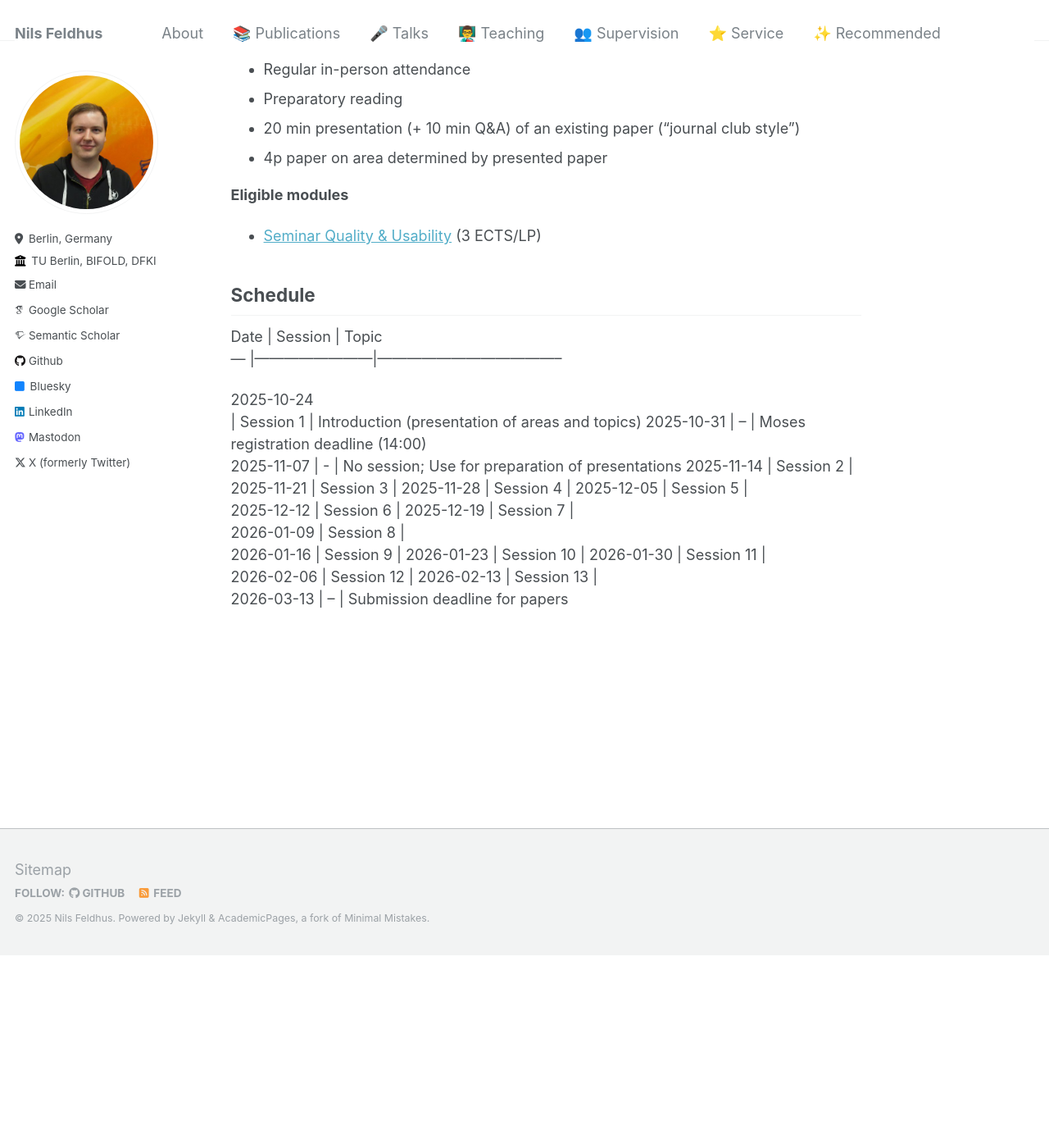
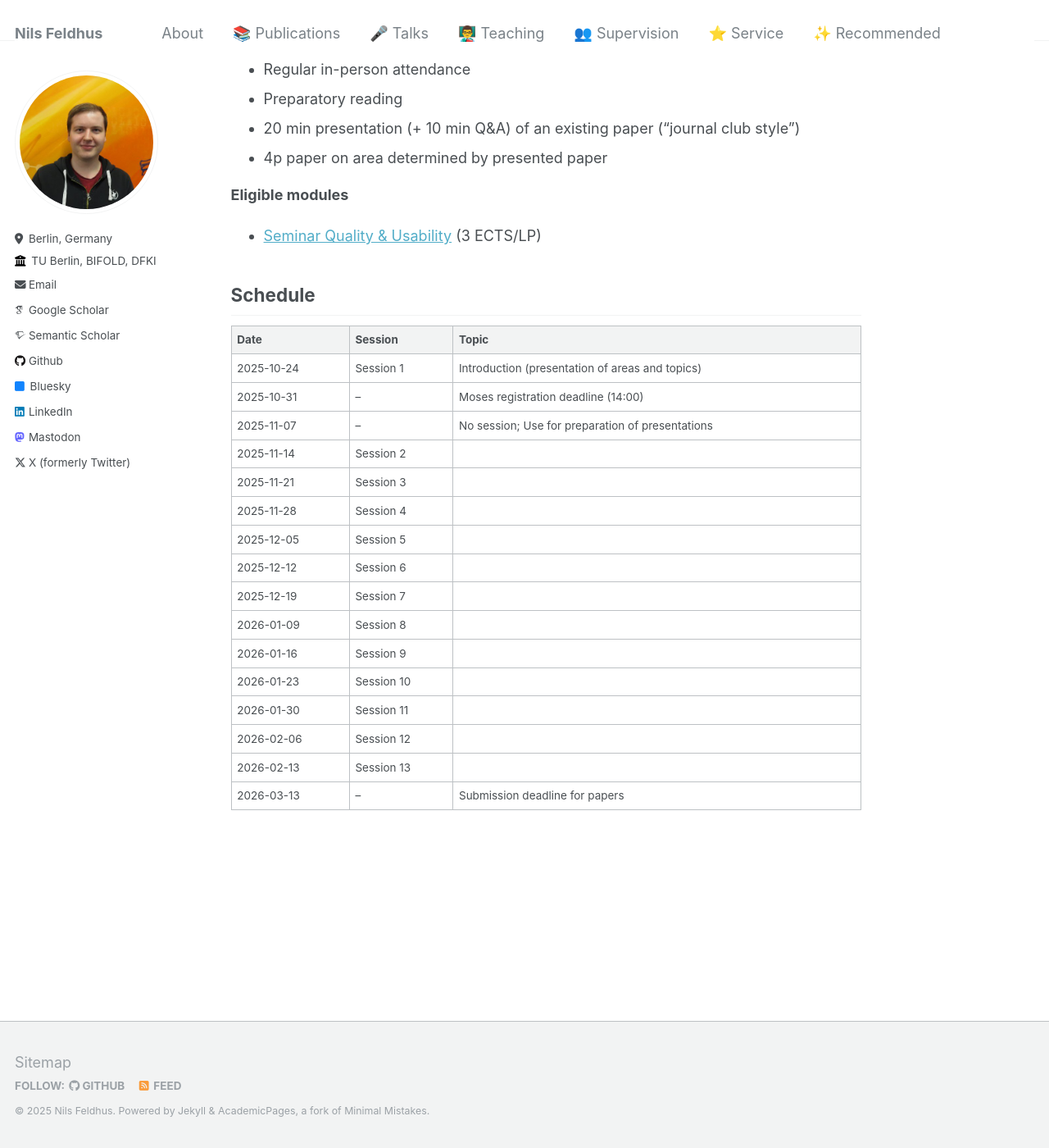
Before and after one commit to nfelnlp/nfelnlp.github.io, a Jekyll site: the page built from teaching/aivi.md, in a window 1280 px wide and 1400 px high, scrolled down 979 px. Shown: the whole window at 82% size. Built offline with Jekyll 4.4.1, drawn with Linux system fonts in a browser that asks for light colours; some web fonts are replaced; before the commit the page ends 2145 px from its top, so only the background shows below that.

Commit message:
Fix table.

```diff
--- a/teaching/aivi.md
+++ b/teaching/aivi.md
@@ -32,21 +32,94 @@ Attendees will take turns presenting [explorables](https://visxai.io), demonstra
 * [Seminar Quality & Usability](https://www.tu.berlin/qu/studium-und-lehre/lehrangebot/kurse/winter-sommersemester/quality-and-usability-seminar) (3 ECTS/LP)
 
 ## Schedule
-Date | Session                | Topic
---- |------------------------|--------------------------------------
-<nobr>2025-10-24</nobr> | <nobr>Session 1</nobr> | Introduction (presentation of areas and topics)
-2025-10-31 | –                      | Moses registration deadline (14:00)
-2025-11-07 | -                      | No session; Use for preparation of presentations
-2025-11-14 | Session 2              |
-2025-11-21 | Session 3              |
-2025-11-28 | Session 4              |
-2025-12-05 | Session 5              |
-2025-12-12 | Session 6              |
-2025-12-19 | Session 7              |
-2026-01-09 | Session 8              |
-2026-01-16 | Session 9              |
-2026-01-23 | Session 10             |
-2026-01-30 | Session 11             |
-2026-02-06 | Session 12             |
-2026-02-13 | Session 13             |
-2026-03-13 | –                      | Submission deadline for papers
+<table>
+  <thead>
+    <tr>
+      <th>Date</th>
+      <th>Session</th>
+      <th>Topic</th>
+    </tr>
+  </thead>
+  <tbody>
+    <tr>
+      <td><nobr>2025-10-24</nobr></td>
+      <td><nobr>Session 1</nobr></td>
+      <td>Introduction (presentation of areas and topics)</td>
+    </tr>
+    <tr>
+      <td>2025-10-31</td>
+      <td>–</td>
+      <td>Moses registration deadline (14:00)</td>
+    </tr>
+    <tr>
+      <td>2025-11-07</td>
+      <td>–</td>
+      <td>No session; Use for preparation of presentations</td>
+    </tr>
+    <tr>
+      <td>2025-11-14</td>
+      <td>Session 2</td>
+      <td></td>
+    </tr>
+    <tr>
+      <td>2025-11-21</td>
+      <td>Session 3</td>
+      <td></td>
+    </tr>
+    <tr>
+      <td>2025-11-28</td>
+      <td>Session 4</td>
+      <td></td>
+    </tr>
+    <tr>
+      <td>2025-12-05</td>
+      <td>Session 5</td>
+      <td></td>
+    </tr>
+    <tr>
+      <td>2025-12-12</td>
+      <td>Session 6</td>
+      <td></td>
+    </tr>
+    <tr>
+      <td>2025-12-19</td>
+      <td>Session 7</td>
+      <td></td>
+    </tr>
+    <tr>
+      <td>2026-01-09</td>
+      <td>Session 8</td>
+      <td></td>
+    </tr>
+    <tr>
+      <td>2026-01-16</td>
+      <td>Session 9</td>
+      <td></td>
+    </tr>
+    <tr>
+      <td>2026-01-23</td>
+      <td>Session 10</td>
+      <td></td>
+    </tr>
+    <tr>
+      <td>2026-01-30</td>
+      <td>Session 11</td>
+      <td></td>
+    </tr>
+    <tr>
+      <td>2026-02-06</td>
+      <td>Session 12</td>
+      <td></td>
+    </tr>
+    <tr>
+      <td>2026-02-13</td>
+      <td>Session 13</td>
+      <td></td>
+    </tr>
+    <tr>
+      <td>2026-03-13</td>
+      <td>–</td>
+      <td>Submission deadline for papers</td>
+    </tr>
+  </tbody>
+</table>
```
Also changed, not shown: service/index.md (+1 -0 lines).
